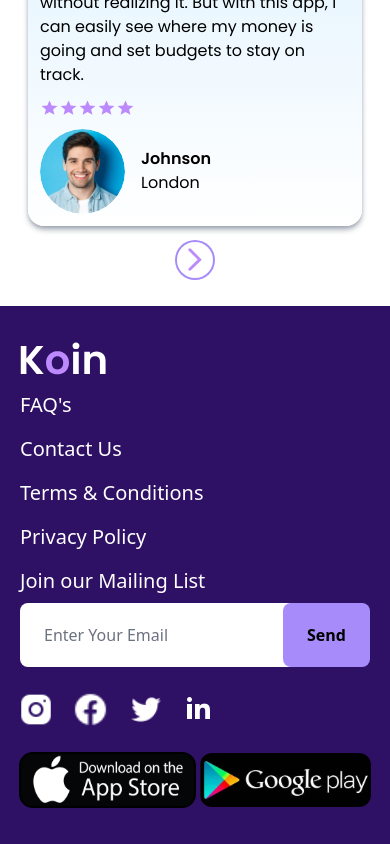
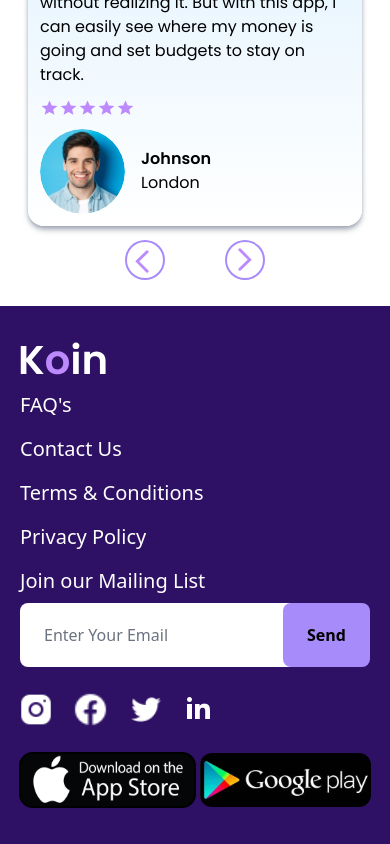
Before and after one commit to Nuuriii/koin, a React (Vite) app: page / in a window 390 px wide. Shown: the part 4557-5401 px from the top of the page. Built offline with nearby package versions, Linux system fonts and the light colour scheme.

Commit message:
fix responsive in Customer Component

```diff
--- a/src/Component/Customer/Customer.jsx
+++ b/src/Component/Customer/Customer.jsx
@@ -8,18 +8,18 @@ import RightIcon from "/img/right.svg";
 function Customer() {
    return (
       <>
-         <div className='pt-5 bg-white px-7 font-poppins pb-7'>
-            <h2 className='text-xl font-semibold'>
+         <div className='pt-5 bg-white px-7 font-poppins pb-7 '>
+            <h2 className='text-xl font-semibold md:flex md:justify-center'>
                See what our customers have to say
             </h2>
-            <div className='gap-3 mt-7 md:grid lg:content-center md:grid-cols-1 lg:grid-cols-5 lg:items-center lg:justify-center'>
+            <div className='gap-3 mt-7 md:grid lg:content-center md:grid-cols-1 xl:grid-cols-5 lg:items-center lg:justify-center'>
                {/* Left Icon for lg++ */}
-               <div className='items-center justify-end hidden w-20 bg-red-900 lg:flex'>
+               <div className='items-end justify-end hidden w-full pr-9 xl:flex'>
                   <div className='flex items-center justify-center p-2 rounded-full lg:col-span-1 w-9 h-9 ring-2 ring-violet-400'>
                      <img src={LeftIcon} alt='' />
                   </div>
                </div>
-               <div className='flex w-full lg:gap-4 lg:col-span-3'>
+               <div className='flex w-full lg:gap-4 lg:col-span-3 md:gap-5'>
                   <div className='flex flex-col px-3 pt-5 pb-3 shadow-md sm:px-8 rounded-2xl shadow-gray-400 gap-y-3 bg-gradient-to-b from-sky-100 to-white'>
                      <h3 className='font-semibold'>Game Changer</h3>
                      <p>
@@ -107,7 +107,7 @@ function Customer() {
                </div>
 
                {/* Right Icon for lg++ */}
-               <div className='justify-end hidden w-20 bg-red-900 lg:flex'>
+               <div className='justify-start hidden w-full xl:flex pl-9'>
                   <div className='flex items-center justify-center p-2 rounded-full w-9 h-9 ring-2 ring-violet-400 lg:col-span-1'>
                      <img src={RightIcon} alt='' />
                   </div>
@@ -115,9 +115,9 @@ function Customer() {
             </div>
 
             {/* Arrow left rigth sm - md */}
-            <div className='flex justify-center gap-16 mt-4 lg:hidden'>
-               <div className='items-center justify-center hidden p-2 rounded-full lg:flex w-9 h-9 ring-2 ring-violet-400'>
-                  <img src={LeftIcon} alt='' />
+            <div className='flex justify-center gap-16 mt-4 xl:hidden'>
+               <div className='items-center justify-center p-2 rounded-full lg:flex w-9 h-9 ring-2 ring-violet-400'>
+                  <img src={LeftIcon} alt='left' />
                </div>
 
                <div className='flex items-center justify-center p-2 rounded-full w-9 h-9 ring-2 ring-violet-400'>
```
